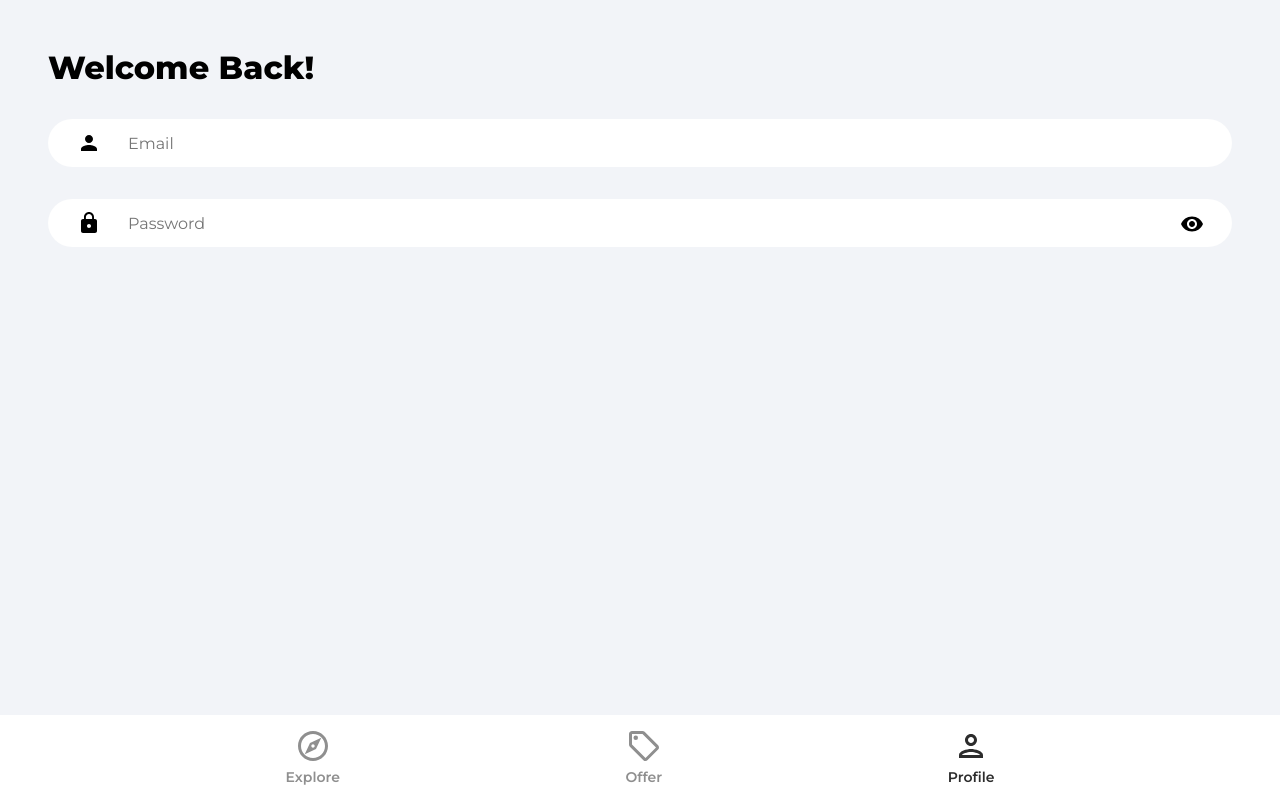
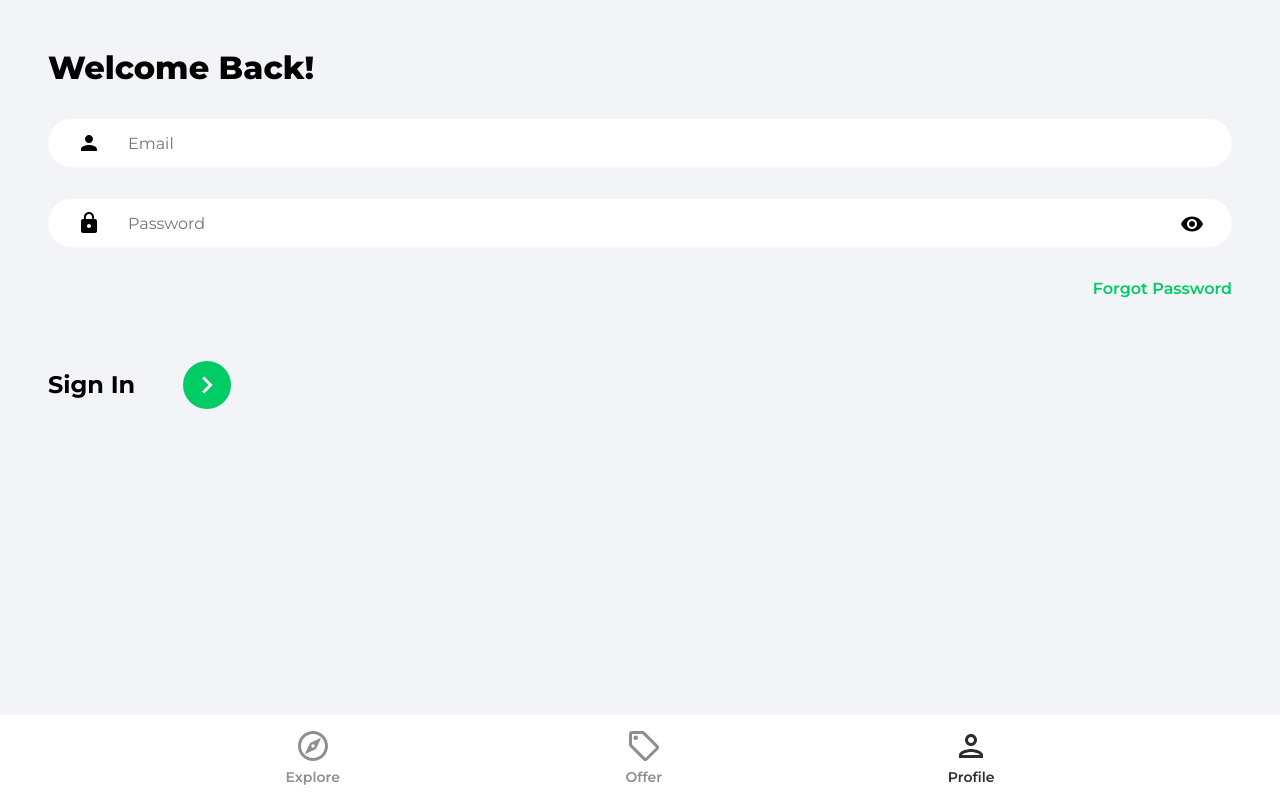
Before and after one commit to Annie-Huang/house-marketplace, a React (Create React App) app: page /profile in a window 1280 px wide. Built offline with nearby package versions, Linux system fonts and the light colour scheme.

Commit message:
Create the 'Forgot Password' link and the Sign In text and button

```diff
--- a/src/pages/SignIn.jsx
+++ b/src/pages/SignIn.jsx
@@ -47,7 +47,20 @@
               onClick={() => setShowPassword((prevState) => !prevState)}
             />
           </div>
+
+          <Link to='/forgot-password' className='forgotPasswordLink'>
+            Forgot Password
+          </Link>
+
+          <div className='signInBar'>
+            <p className='signInText'>Sign In</p>
+            <button className='signInButton'>
+              <ArrowRightIcon fill='#ffffff' width='34px' height='34px' />
+            </button>
+          </div>
         </form>
+
+        {/* Google OAuth */}
       </div>
     </>
   );
```
